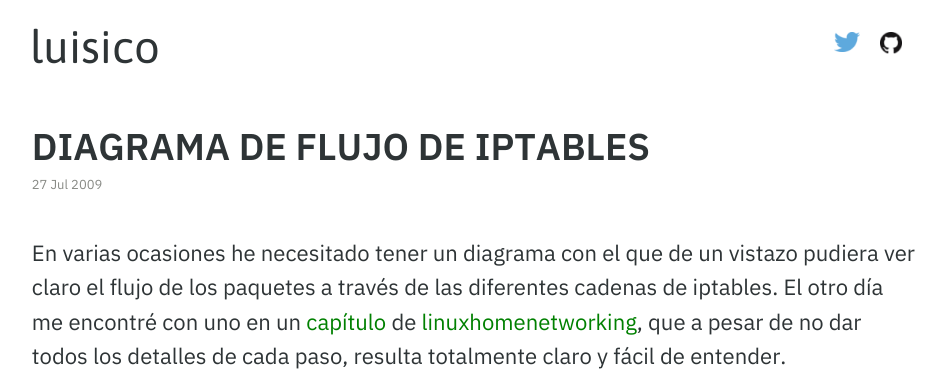
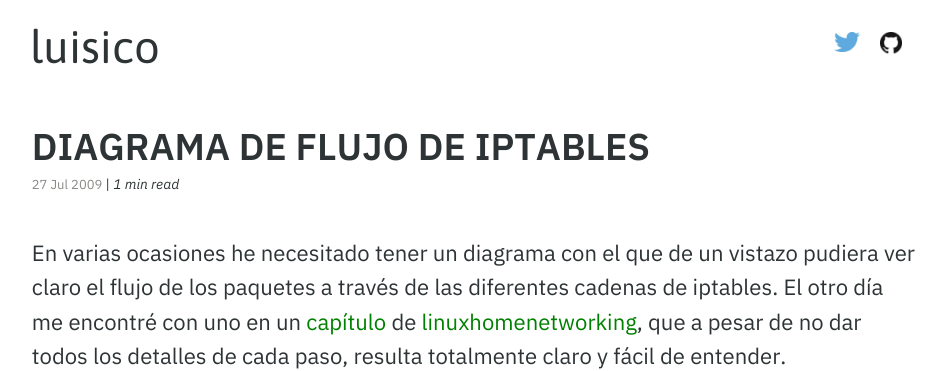
Before and after one commit to luisbosque/luisbosque.github.com, a Jekyll site: the page built from _posts/2009-07-27-diagrama-de-flujo-de-iptables.markdown, in a window 1280 px wide. Shown: the top 371 px of the page, without its empty margins (166-1112 px from the left). Built offline with Jekyll 4.4.1, drawn with Linux system fonts in a browser that asks for light colours; some web fonts are replaced.

Commit message:
reading time "plugin"

```diff
--- /dev/null
+++ b/_includes/reading-time.html
@@ -0,0 +1,8 @@
+<span class="reading-time" title="Estimated read time">
+  {% assign words = content | number_of_words %}
+  {% if words < 500 %}
+    1 min read
+  {% else %}
+    {{ words | divided_by:265 }} min read
+  {% endif %}
+</span>
--- a/_layouts/post.html
+++ b/_layouts/post.html
@@ -4,7 +4,8 @@
 <div id=post>
   <div class="post-header">
     <h2>{{ page.title }}</h2>
-    <span class="date">{{ page.date | date_to_string }}</span>
+    <span class="date">{{ page.date | date_to_string }}</span> |
+    <span>{% include reading-time.html %}</span>
   </div>
   <div class="post-content">
     {{ content }}
--- a/css/styles.css
+++ b/css/styles.css
@@ -288,3 +288,7 @@
   content: "\201C";
   color: #4d91b3;
 }
+
+.reading-time {
+  font-style: italic;
+}
```
